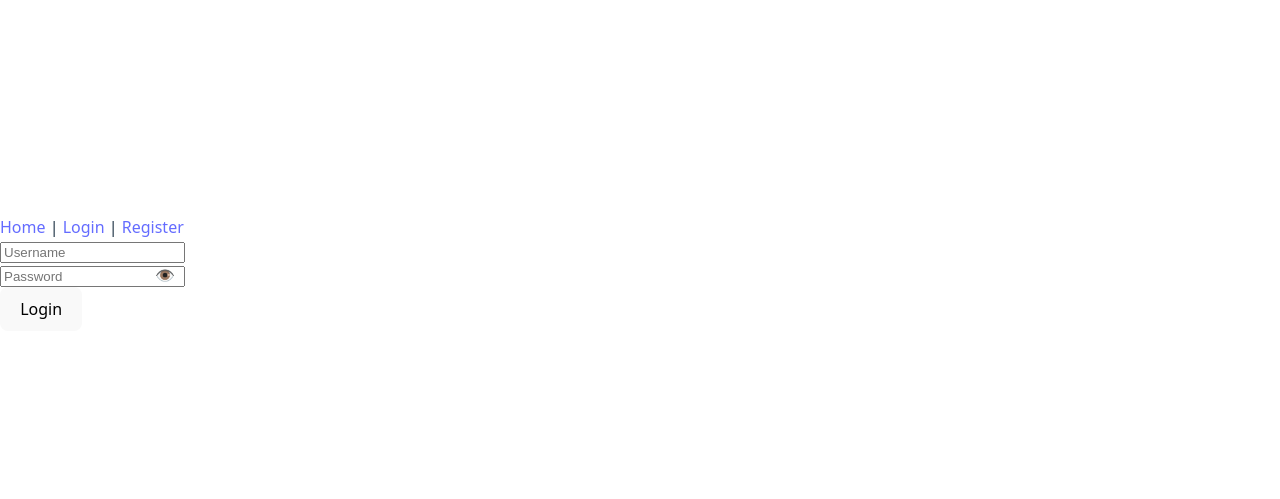
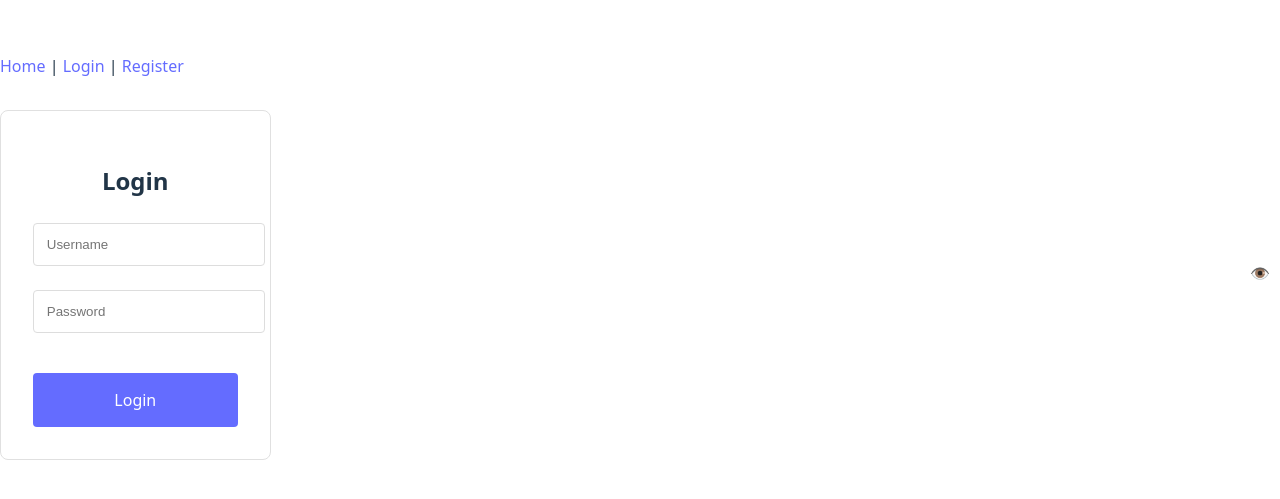
Before and after one commit to SkalicaSam/todo-frontend-react, a React (Vite) app: page /login in a window 1280 px wide. Shown: the part 127-626 px from the top of the page. Built offline with nearby package versions, Linux system fonts and the light colour scheme.

Commit message:
created Login.module.css

```diff
--- a/src/components/auth/Login.jsx
+++ b/src/components/auth/Login.jsx
@@ -1,6 +1,8 @@
 import React, { useState } from "react";
 import { useNavigate, Link } from "react-router-dom";
 import { validateLogin } from '../utils/Validators';
+
+import styles from './Login.module.css';
 
 export default function Login({ onLogin }) {
   const [username, setUsername] = useState("");
@@ -50,49 +52,59 @@ export default function Login({ onLogin }) {
   };
 
   return (
-    <div>
-      {error && <div style={{ color: 'red', marginBottom: '1rem' }}>{error}</div>}
-      <form onSubmit={handleLogin}>
+
+    <div className={styles.formContainer}>
+        <h2 className={styles.formTitle}>Login</h2>
+      {error && <div className={styles.errorMessage}>{error}</div>}
+
+      <form onSubmit={handleLogin} className={styles.form}>
+        <div className={styles.inputGroup}>
             <input
               type="text"
               placeholder="Username"
+              className={styles.inputField}
               value={username}
               onChange={(e) => {
                   setUsername(e.target.value);
                   setValidationErrors({...validationErrors, username: ''});
+                  setError(null);
                   }}
             />
-        {validationErrors.username && <p style={{ color: 'red', margin: 0 }}>{validationErrors.username}</p>}
-        <div style={{ position: 'relative' }}>
+            {validationErrors.username &&
+                <p className={styles.errorMessage}>{validationErrors.username}</p>}
+        </div>
+
+        <div className={styles.inputGroup}>
+          <div className={styles.passwordWrapper}>
               <input
                 type={showPassword ? "text" : "password"}
                 placeholder="Password"
+                className={styles.inputField}
                 value={password}
                 onChange={(e) => {
                     setPassword(e.target.value);
                     setValidationErrors({...validationErrors, password: ''});
+                    setError(null);
                     }}
               />
-          {validationErrors.password && <p style={{ color: 'red', margin: 0 }}>{validationErrors.password}</p>}
+              {validationErrors.password &&
+                  <p className={styles.errorMessage}>{validationErrors.password}</p>}
+          </div>
+
           <button
             type="button"
+            className={styles.togglePassword}
             onClick={() => setShowPassword(!showPassword)}
-            style={{
-              position: 'absolute',
-              right: '5px',
-              top: '50%',
-              transform: 'translateY(-50%)',
-              background: 'none',
-              border: 'none',          // Removes border
-              outline: 'none',         // Removes outline when clicked
-              cursor: 'pointer',
-              padding: '0 5px'         // Adds some clickable area
-            }}
           >
             {showPassword ? '🙈' : '👁️'}
           </button>
         </div>
-        <button type="submit">Login</button>
+
+        <button
+         type="submit"
+         className={styles.submitButton}
+
+         >Login</button>
       </form>
     </div>
   );
--- /dev/null
+++ b/src/components/auth/Login.module.css
@@ -0,0 +1,61 @@
+.formContainer {
+  max-width: 400px;
+  margin: 2rem auto;
+  padding: 2rem;
+  border: 1px solid #e0e0e0;
+  border-radius: 8px;
+  background: white;
+}
+
+.formTitle {
+  margin-bottom: 1.5rem;
+  text-align: center;
+}
+
+.inputGroup {
+  margin-bottom: 1rem;
+}
+
+.inputField {
+  width: 100%;
+  padding: 0.8rem;
+  border: 1px solid #ddd;
+  border-radius: 4px;
+  margin-bottom: 0.5rem;
+}
+
+.passwordWrapper {
+  position: relative;
+}
+
+.togglePassword {
+  position: absolute;
+  right: 10px;
+  top: 50%;
+  transform: translateY(-50%);
+  background: none;
+  border: none;
+  cursor: pointer;
+  padding: 0;
+}
+
+.submitButton {
+  width: 100%;
+  padding: 1rem;
+  background: #646cff;
+  color: white;
+  border: none;
+  border-radius: 4px;
+  cursor: pointer;
+  margin-top: 1rem;
+}
+
+.submitButton:disabled {
+  background: #cccccc;
+  cursor: not-allowed;
+}
+
+.errorMessage {
+  color: #ff4d4d;
+  margin: 0.5rem 0;
+}
```
Lines whose indentation alone changed are shown as unchanged.
